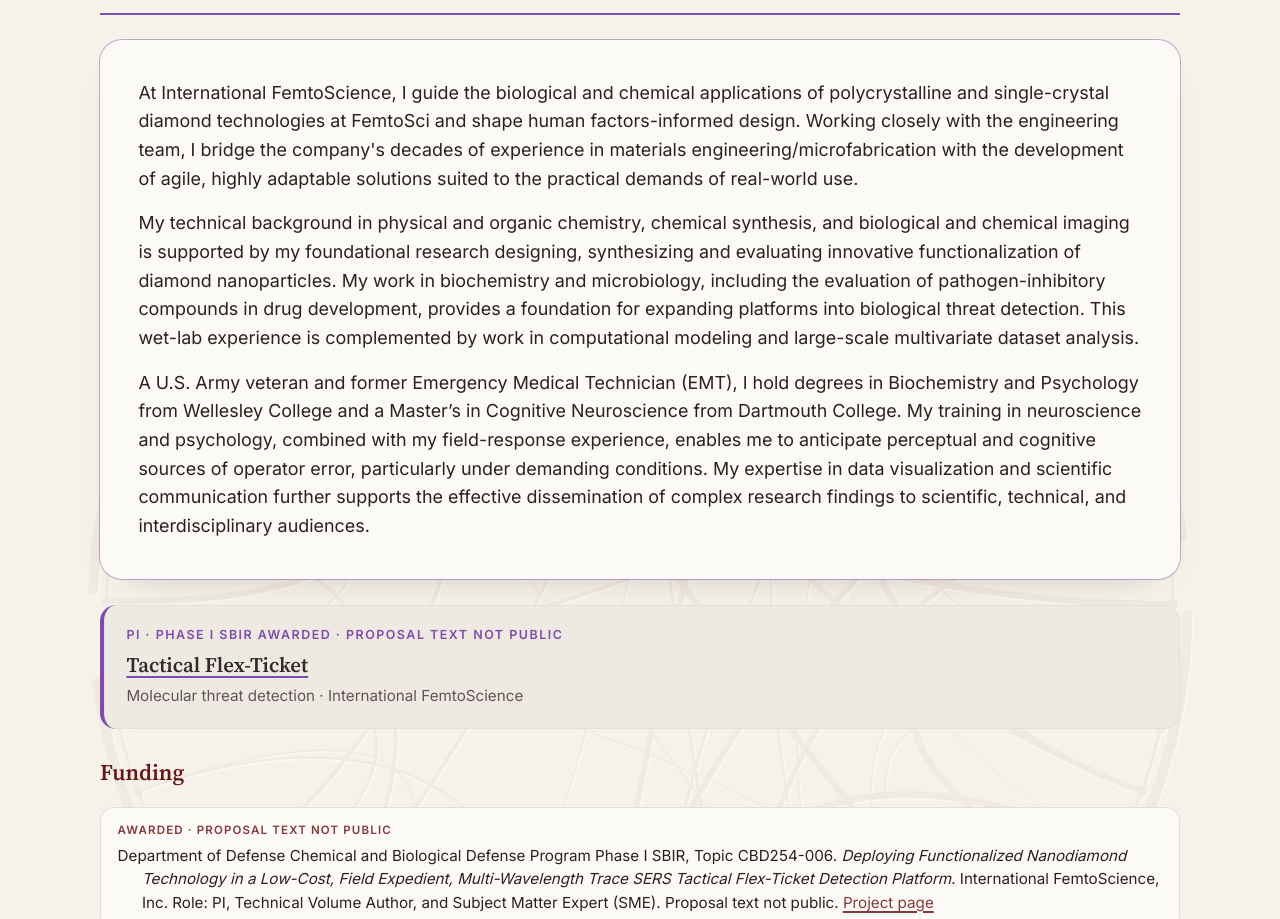
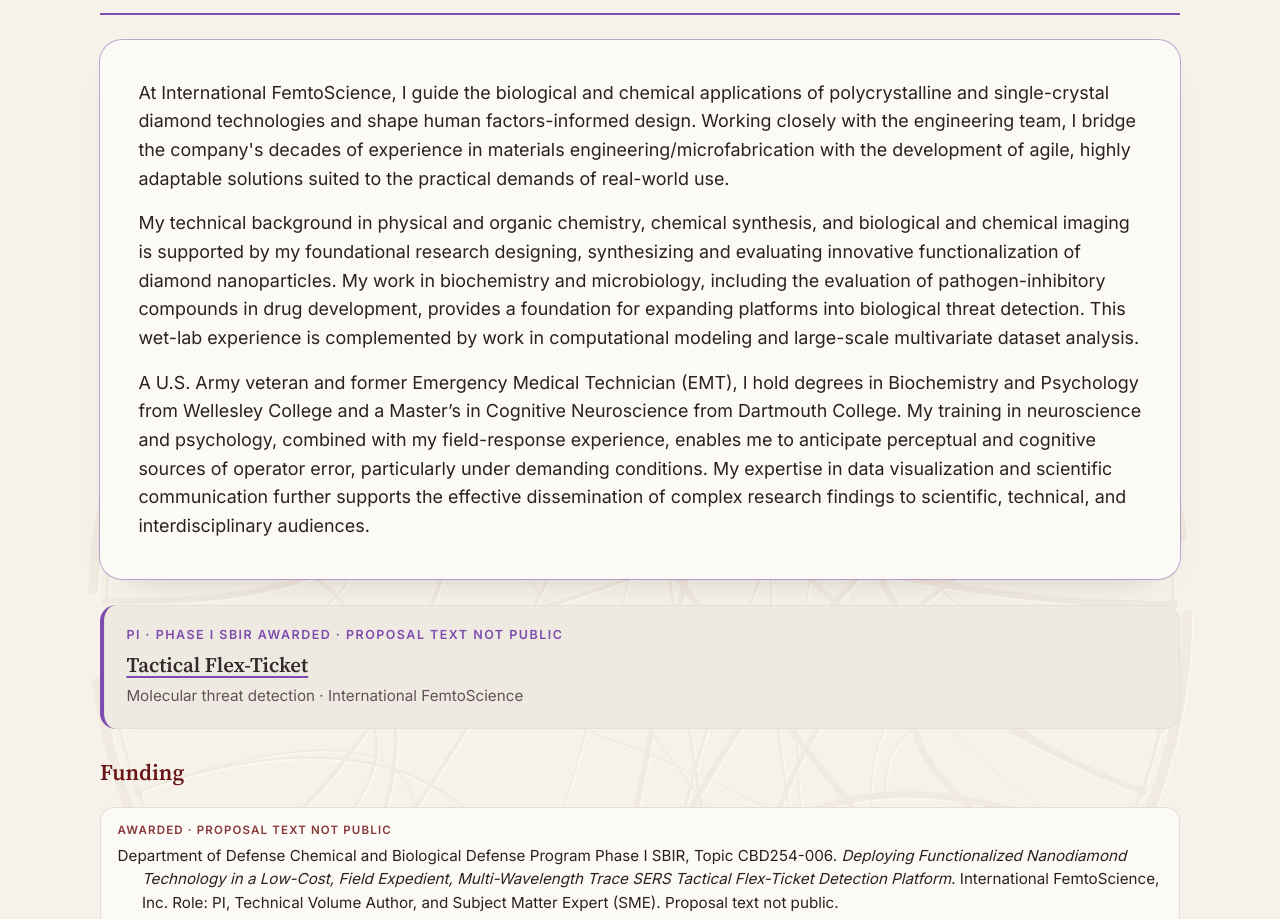
Before and after one commit to Minding-Data/minding-data.github.io, a plain HTML site: page areas/femtosci.html in a window 1280 px wide. Shown: the part 376-1295 px from the top of the page. Drawn offline with Linux system fonts and the light colour scheme.

Commit message:
FemtoSci: drop repeated 'at FemtoSci' and duplicate Project page link

```diff
--- a/areas/femtosci.html
+++ b/areas/femtosci.html
@@ -36,7 +36,7 @@
 </div>
 
 <article class="card prose area-blurb">
-<p class="lead">At International FemtoScience, I guide the biological and chemical applications of polycrystalline and single-crystal diamond technologies at FemtoSci and shape human factors-informed design. Working closely with the engineering team, I bridge the company's decades of experience in materials engineering/microfabrication with the development of agile, highly adaptable solutions suited to the practical demands of real-world use.</p>
+<p class="lead">At International FemtoScience, I guide the biological and chemical applications of polycrystalline and single-crystal diamond technologies and shape human factors-informed design. Working closely with the engineering team, I bridge the company's decades of experience in materials engineering/microfabrication with the development of agile, highly adaptable solutions suited to the practical demands of real-world use.</p>
 <p>My technical background in physical and organic chemistry, chemical synthesis, and biological and chemical imaging is supported by my foundational research designing, synthesizing and evaluating innovative functionalization of diamond nanoparticles. My work in biochemistry and microbiology, including the evaluation of pathogen-inhibitory compounds in drug development, provides a foundation for expanding platforms into biological threat detection. This wet-lab experience is complemented by work in computational modeling and large-scale multivariate dataset analysis.</p>
 <p>A U.S. Army veteran and former Emergency Medical Technician (EMT), I hold degrees in Biochemistry and Psychology from Wellesley College and a Master’s in Cognitive Neuroscience from Dartmouth College. My training in neuroscience and psychology, combined with my field-response experience, enables me to anticipate perceptual and cognitive sources of operator error, particularly under demanding conditions. My expertise in data visualization and scientific communication further supports the effective dissemination of complex research findings to scientific, technical, and interdisciplinary audiences.</p>
 </article>
@@ -46,7 +46,7 @@
 <section class="works funding" aria-labelledby="funding-h">
   <h2 id="funding-h">Funding</h2>
   <ol class="pub-list">
-    <li class="pub"><span class="pub-kind">Awarded · Proposal text not public</span><p class="pub-apa">Department of Defense Chemical and Biological Defense Program Phase I SBIR, Topic CBD254-006. <i>Deploying Functionalized Nanodiamond Technology in a Low-Cost, Field Expedient, Multi-Wavelength Trace SERS Tactical Flex-Ticket Detection Platform</i>. International FemtoScience, Inc. Role: PI, Technical Volume Author, and Subject Matter Expert (SME). Proposal text not public. <a href="../projects/tactical-flex-ticket.html">Project page</a></p></li>
+    <li class="pub"><span class="pub-kind">Awarded · Proposal text not public</span><p class="pub-apa">Department of Defense Chemical and Biological Defense Program Phase I SBIR, Topic CBD254-006. <i>Deploying Functionalized Nanodiamond Technology in a Low-Cost, Field Expedient, Multi-Wavelength Trace SERS Tactical Flex-Ticket Detection Platform</i>. International FemtoScience, Inc. Role: PI, Technical Volume Author, and Subject Matter Expert (SME). Proposal text not public.</p></li>
     <li class="pub"><span class="pub-kind">Pending</span><p class="pub-apa">Launch Tennessee (LaunchTN) FY27 SBIR/STTR Matching Fund. Application submitted October 2026; decision pending. Tactical Flex-Ticket project. Role: PI and Subject Matter Expert (SME).</p></li>
   </ol>
 </section>
```
